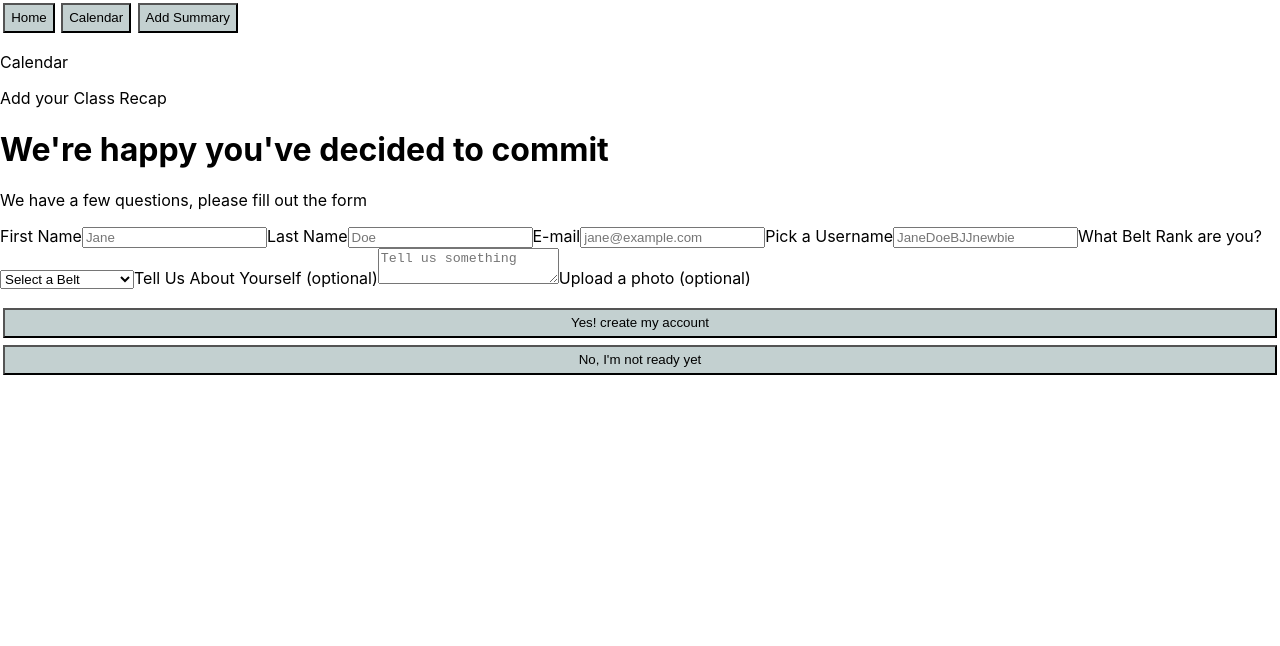
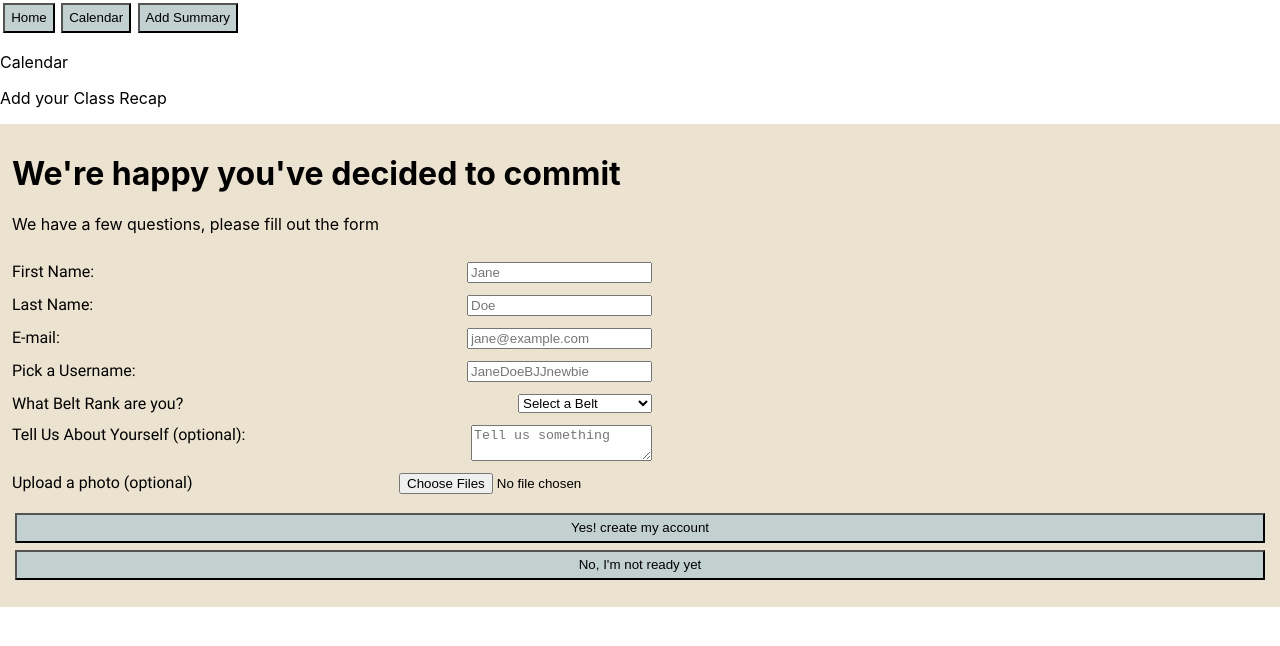
Before and after one commit to SabrineDhaliwal/bjj-client, a React (Create React App) app: page /createaccount in a window 1280 px wide. Shown: the top 646 px of the page. Built offline with nearby package versions, Linux system fonts and the light colour scheme.

Commit message:
some basic styling

```diff
--- a/src/pages/CreateAccountPage/CreateAccountPage.jsx
+++ b/src/pages/CreateAccountPage/CreateAccountPage.jsx
@@ -3,7 +3,6 @@ import "./CreateAccountPage.scss";
 import { useFormik } from "formik";
 
 function CreateAccountPage() {
-
   const validate = (values) => {
     const errors = {};
     if (!values.firstName) {
@@ -39,9 +38,7 @@ function CreateAccountPage() {
     }
 
     return errors;
-
   };
-
 
   const formik = useFormik({
     initialValues: {
@@ -62,11 +59,14 @@ function CreateAccountPage() {
   });
 
   return (
-    <>
+    <div className="create-page">
       <h1>We're happy you've decided to commit</h1>
       <p>We have a few questions, please fill out the form</p>
+
       <form onSubmit={formik.handleSubmit}>
-        <label>First Name</label>
+        <div className="create-form__wrapper">
+          <div className="create-form__input-set">
+            <label className="create-page__label">First Name: </label>
             <input
               id="firstName"
               type="text"
@@ -75,9 +75,12 @@ function CreateAccountPage() {
               onChange={formik.handleChange}
               value={formik.values.firstName}
             />
-        {formik.errors.firstName ? <div>{formik.errors.firstName}</div> : null}
-
-        <label>Last Name</label>
+            {formik.errors.firstName ? (
+              <div>{formik.errors.firstName}</div>
+            ) : null}
+          </div>
+          <div className="create-form__input-set">
+            <label className="create-page__label">Last Name: </label>
             <input
               id="lastName"
               type="text"
@@ -86,9 +89,13 @@ function CreateAccountPage() {
               onChange={formik.handleChange}
               value={formik.values.lastName}
             />
-        {formik.errors.lastName ? <div>{formik.errors.lastName}</div> : null}
+            {formik.errors.lastName ? (
+              <div>{formik.errors.lastName}</div>
+            ) : null}
+          </div>
 
-        <label>E-mail</label>
+          <div className="create-form__input-set">
+            <label className="create-page__label">E-mail: </label>
             <input
               id="email"
               type="email"
@@ -98,8 +105,10 @@ function CreateAccountPage() {
               value={formik.values.email}
             />
             {formik.errors.email ? <div>{formik.errors.email}</div> : null}
+          </div>
 
-        <label>Pick a Username</label>
+          <div className="create-form__input-set">
+            <label className="create-page__label">Pick a Username: </label>
             <input
               id="username"
               type="text"
@@ -108,23 +117,35 @@ function CreateAccountPage() {
               onChange={formik.handleChange}
               value={formik.values.username}
             />
-        {formik.errors.username ? <div>{formik.errors.username}</div> : null}
-
-        <label>What Belt Rank are you?</label>
+            {formik.errors.username ? (
+              <div>{formik.errors.username}</div>
+            ) : null}
+          </div>
+          <div className="create-form__input-set">
+            <label className="create-page__label">
+              What Belt Rank are you?
+            </label>
             <select
               id="belt"
               name="belt"
               onChange={formik.handleChange}
-        value={formik.values.belt}>
+              value={formik.values.belt}
+            >
               {/* create table of belts in database */}
-          <option value ="" disabled='disabled'>Select a Belt</option>
-          <option value ="white belt">White Belt</option>
-          <option value ="white belt 1 stripe">White Belt: 1 stripe</option>
-          <option value = "blue belt">Blue Belt</option>
+              <option value="" disabled="disabled">
+                Select a Belt
+              </option>
+              <option value="white belt">White Belt</option>
+              <option value="white belt 1 stripe">White Belt: 1 stripe</option>
+              <option value="blue belt">Blue Belt</option>
             </select>
             {formik.errors.belt ? <div>{formik.errors.belt}</div> : null}
+          </div>
 
-        <label>Tell Us About Yourself (optional)</label>
+          <div className="create-form__input-set">
+            <label className="create-page__label">
+              Tell Us About Yourself (optional):
+            </label>
             <textarea
               id="bio"
               type="text"
@@ -133,14 +154,28 @@ function CreateAccountPage() {
               onChange={formik.handleChange}
               value={formik.values.bio}
             ></textarea>
-
-        <label>Upload a photo (optional)</label>
+          </div>
+          <div className="create-form__input-set">
+            <label className="create-page__label">
+              Upload a photo (optional)
+            </label>
+            <input
+              id="image"
+              type="file"
+              name="image"
+              multiple
+              accept="image/*"
+              onChange={formik.handleChange}
+              value={formik.values.image}
+            />
+          </div>
+        </div>
         <div className="btn-container">
           <Button text="Yes! create my account" type="submit" />
-          <Button text="No, I'm not ready yet" type ="button"/>
+          <Button text="No, I'm not ready yet" type="button" />
         </div>
       </form>
-    </>
+    </div>
   );
 }
 
--- a/src/pages/CreateAccountPage/CreateAccountPage.scss
+++ b/src/pages/CreateAccountPage/CreateAccountPage.scss
@@ -1,2 +1,20 @@
 @use '../../styles/partials/mixins' as *;
 @use "../../styles/partials/variables" as *;
+
+.create-page{
+    background-color: $primary-neutral;
+    @include page-padding;
+}
+.create-form{
+    &__wrapper{
+        background-color: $primary-neutral;
+
+    }
+    &__input-set{
+        @include form-labels;
+        display:flex;
+        justify-content: space-between;
+        width:50vw;
+
+    }
+}
--- a/src/styles/partials/_mixins.scss
+++ b/src/styles/partials/_mixins.scss
@@ -25,6 +25,7 @@
     border-radius: 0.5rem;
     background-color: $primary-light;
     padding: 0.25rem 1 rem;
+    width:40vw;
     border-radius: $border-radius;
 
     &--error{
@@ -38,8 +39,13 @@
     font-weight: 400;
     padding-top:0.75rem;
     font-family: 'Roboto';
-    // margin:0.25rem;
-
 
 
 }
+
+@mixin page-padding {
+    padding-top: 0.5rem;
+    padding-left: 0.75rem;
+    padding-right: 0.75rem;
+    padding-bottom: 0.5rem;
+}
```
Lines whose indentation alone changed are shown as unchanged.
